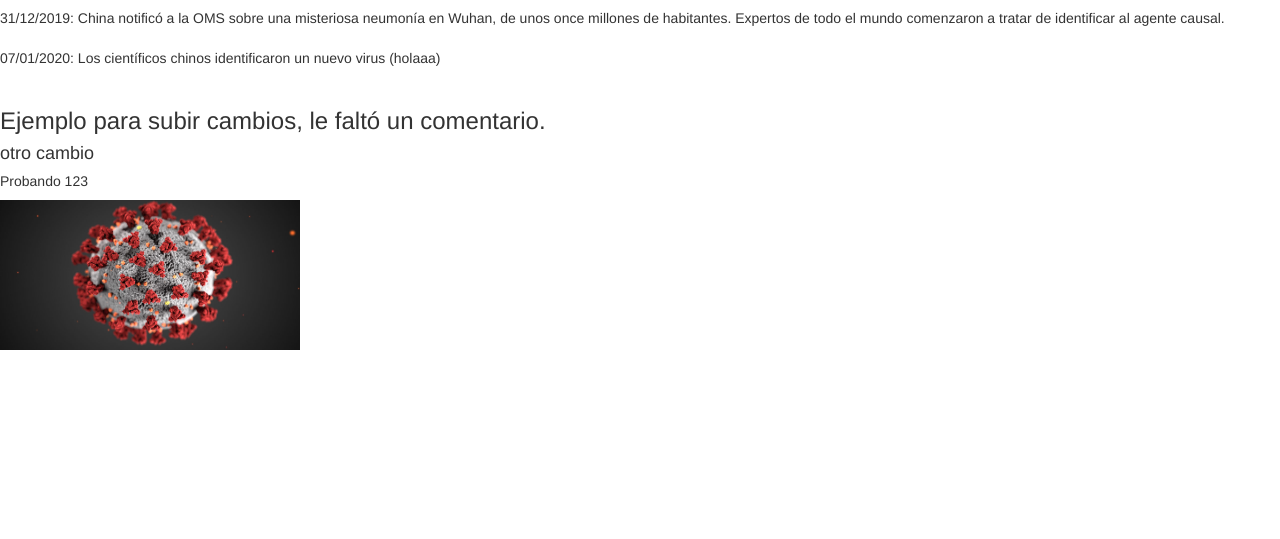
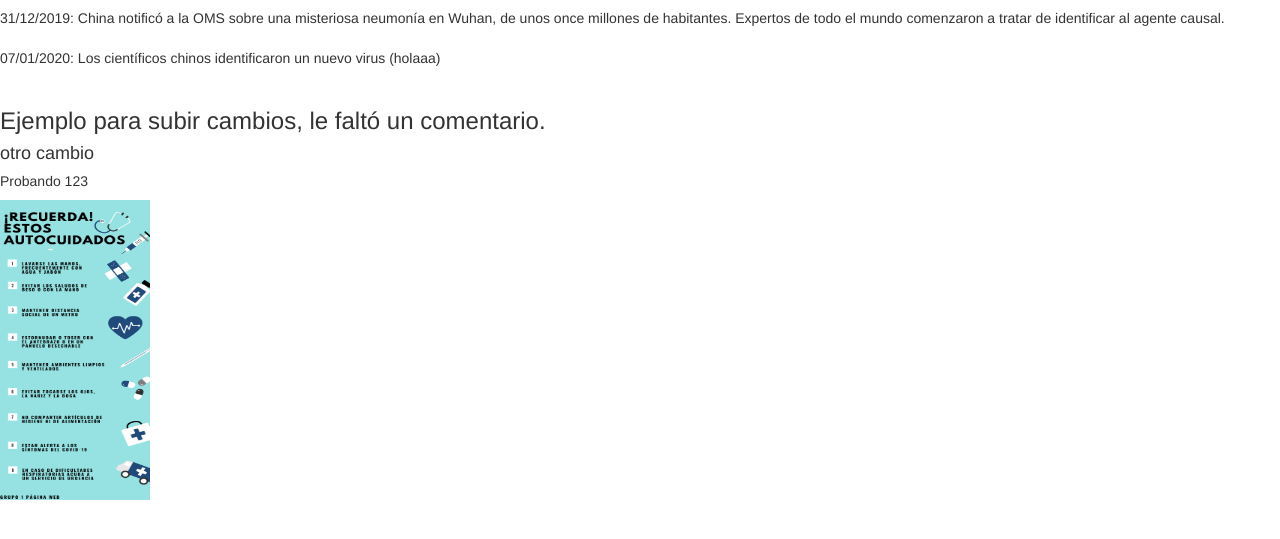
Before and after one commit to viviiosorio/proyecto, a Django app: page /web/ in a window 1280 px wide. Shown: the part 180-719 px from the top of the page. Run offline with Django 3.2, Linux system fonts and the light colour scheme; some libraries are stand-ins or nearby versions.

Commit message:
infografia

```diff
--- a/web/templates/web/index.html
+++ b/web/templates/web/index.html
@@ -41,7 +41,7 @@
     <h5> Probando 123</h5>
 
 
-    <img src="{% static 'web/images/coronao.jpg' %}" alt="coroano" width="300" height="150" />
+    <img src="{% static 'web/images/info.png' %}" alt="coroano" width="150" height="300" />
 </body>
 
 </html>
```
